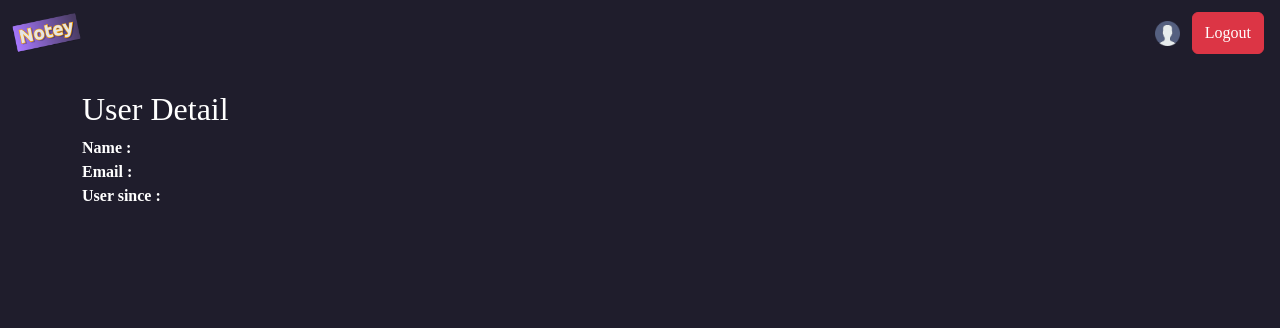
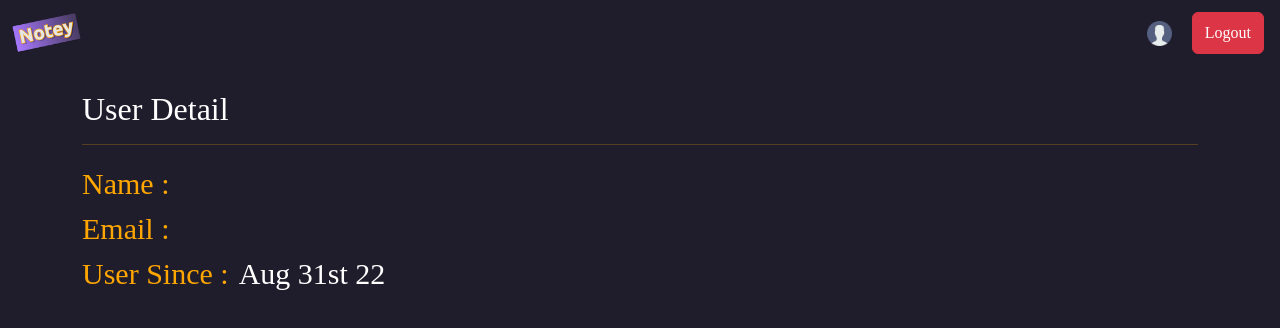
Before and after one commit to namancdr/notey-frontend, a React (Create React App) app: page /profile in a window 1280 px wide. Shown: the top 328 px of the page. Built offline with nearby package versions, Linux system fonts and the light colour scheme; no server answers; sample sign-in values are in the browser's storage.

Commit message:
fixed frontend

```diff
--- a/package.json
+++ b/package.json
@@ -7,6 +7,7 @@
     "@testing-library/react": "^12.1.4",
     "@testing-library/user-event": "^13.5.0",
     "concurrently": "^7.2.2",
+    "moment": "^2.29.4",
     "react": "^18.0.0",
     "react-dom": "^18.0.0",
     "react-modal": "^3.15.1",
--- a/src/App.css
+++ b/src/App.css
@@ -124,3 +124,15 @@ hr{
     }
 
   }
+
+  .s-key{
+    font-size: 30px;
+    font-weight: 100;
+    color: #FFA600;
+
+  }
+
+  .s-value{
+    font-size: 30px;
+    margin: 10px
+  }
--- a/src/components/Navbar.js
+++ b/src/components/Navbar.js
@@ -24,7 +24,7 @@ const Navbar = () => {
                     <form className='d-flex'>
                         <ul className="navbar-nav me-auto mb-2 mb-lg-0">
                             <li className="nav-item">
-                                {localStorage.getItem('token') && <Link className={`nav-link ${location.pathname==='/profile' ? "active" : "" }`} aria-current="page" to="/profile"><img src={profileIcon} className="profileIcon" alt="Profile" /></Link>}
+                                {localStorage.getItem('token') && <Link className={`mx-2 nav-link ${location.pathname==='/profile' ? "active" : "" }`} aria-current="page" to="/profile"><img src={profileIcon} className="profileIcon" alt="Profile" /></Link>}
                             </li>
 
                         </ul>
--- a/src/components/Profile.js
+++ b/src/components/Profile.js
@@ -2,6 +2,7 @@ import { useContext, useEffect } from "react"
 import { useNavigate } from "react-router-dom"
 import noteContext from "../context/notes/noteContext"
 import alertContext from "../context/alert/alertContext"
+import Moment from 'moment';
 
 const Profile = () => {
 
@@ -19,14 +20,21 @@ const Profile = () => {
       //eslint-disable-next-line
     }, [])
 
+    const capitaliseName = (text) => {
+      const str = text;
+      const str2 = str.charAt(0).toUpperCase() + str.slice(1);
+      return str2
+    }
 
     return(
         <>
             <div className="container mt-4">
                 <h2>User Detail</h2>
-                <strong>Name :</strong>{user.name} <br />
-                <strong>Email :</strong>{user.email} <br />
-                <strong>User since :</strong>{user.date}
+                <hr />
+
+                <span className="s-key">Name :</span><span className="s-value">{user.name && capitaliseName(user.name)}</span><br />
+                <span className="s-key">Email :</span><span className="s-value">{user.email}</span> <br />
+                <span className="s-key">User Since :</span><span className="s-value">{Moment(user.date).format("MMM Do YY")}</span>
             </div>
         </>
     )
```
Also changed, not shown: 1 other file (tests, documents, lock files or other folders).
